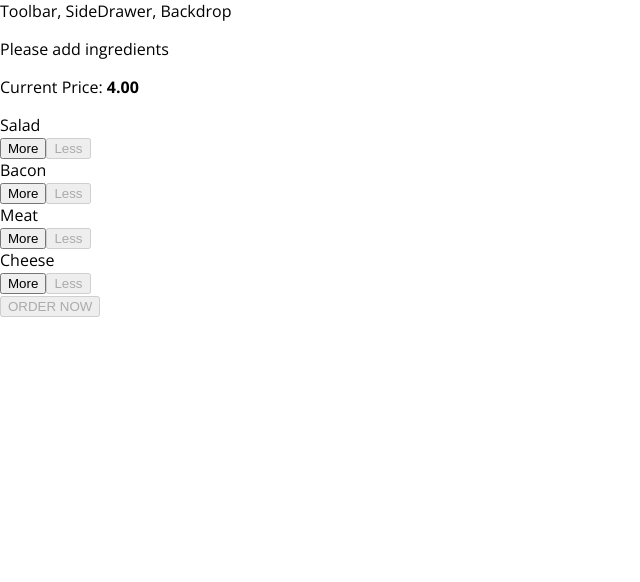
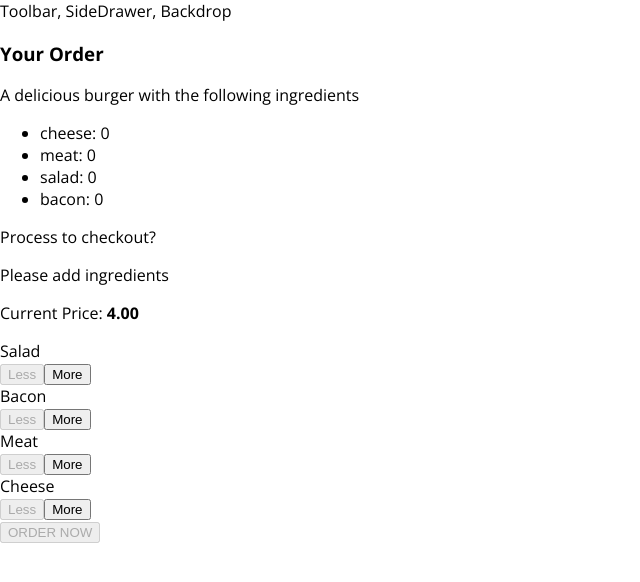
Before and after one commit to dotslashf/react-complete-guide, a React app: page / in a window 1280 px wide. Shown: the top 582 px of the page, without its empty margins (0-640 px from the left). Built offline with nearby package versions, Linux system fonts and the light colour scheme.

Commit message:
add summary order modal

```diff
--- a/src/components/Burger/BuildControls/BuildControl/BuildControl.js
+++ b/src/components/Burger/BuildControls/BuildControl/BuildControl.js
@@ -5,9 +5,6 @@ import classes from './BuildControl.css';
 const buildControl = props => (
   <div className={classes.BuildControl}>
     <div className={classes.Label}>{props.label}</div>
-    <button className={classes.More} onClick={props.added}>
-      More
-    </button>
     <button
       className={classes.Less}
       onClick={props.removed}
@@ -15,6 +12,9 @@ const buildControl = props => (
     >
       Less
     </button>
+    <button className={classes.More} onClick={props.added}>
+      More
+    </button>
   </div>
 );
 
--- /dev/null
+++ b/src/components/Burger/OrderSummary/OrderSummary.js
@@ -0,0 +1,25 @@
+import React from 'react';
+
+import Aux from '../../../hoc/Aux';
+
+const orderSummary = props => {
+  const ingredientSummary = Object.keys(props.ingredients).map(igKey => {
+    return (
+      <li key={igKey}>
+        <span>{igKey}: </span>
+        {props.ingredients[igKey]}
+      </li>
+    );
+  });
+
+  return (
+    <Aux>
+      <h3>Your Order</h3>
+      <p>A delicious burger with the following ingredients</p>
+      <ul>{ingredientSummary}</ul>
+      <p>Process to checkout?</p>
+    </Aux>
+  );
+};
+
+export default orderSummary;
--- /dev/null
+++ b/src/components/UI/Modal/Modal.css
@@ -0,0 +1,20 @@
+.Modal {
+  position: fixed;
+  z-index: 500;
+  background-color: white;
+  width: 70%;
+  border: 1px solid #cccccc;
+  box-shadow: 1px 1px 1px black;
+  padding: 16px;
+  left: 15%;
+  top: 30%;
+  box-sizing: border-box;
+  transition: all 0.3s ease-out;
+}
+
+@media (min-width: 600px) {
+  .Modal {
+    width: 500px;
+    left: calc(50% - 250px);
+  }
+}
--- /dev/null
+++ b/src/components/UI/Modal/Modal.js
@@ -0,0 +1,6 @@
+import React from 'react';
+import classes from './Modal.css';
+
+const modal = props => <div className={classes.Modal}>{props.children}</div>;
+
+export default modal;
--- a/src/containers/BurgerBuilder/BurgerBuilder.js
+++ b/src/containers/BurgerBuilder/BurgerBuilder.js
@@ -3,6 +3,8 @@ import React, { Component } from 'react';
 import Aux from '../../hoc/Aux';
 import Burger from '../../components/Burger/Burger';
 import BuildControls from '../../components/Burger/BuildControls/BuildControls';
+import Modal from '../../components/UI/Modal/Modal';
+import OrderSummary from '../../components/Burger/OrderSummary/OrderSummary';
 
 const INGREDIENTS_PRICES = {
   salad: 0.5,
@@ -76,6 +78,9 @@ class BurgerBuilder extends Component {
 
     return (
       <Aux>
+        <Modal>
+          <OrderSummary ingredients={this.state.ingredients} />
+        </Modal>
         <div>
           <Burger ingredients={this.state.ingredients} />
         </div>
```
Also changed, not shown: src/components/UI/Backdrop/Backdrop.css (added), src/components/UI/Backdrop/Backdrop.js (added).
